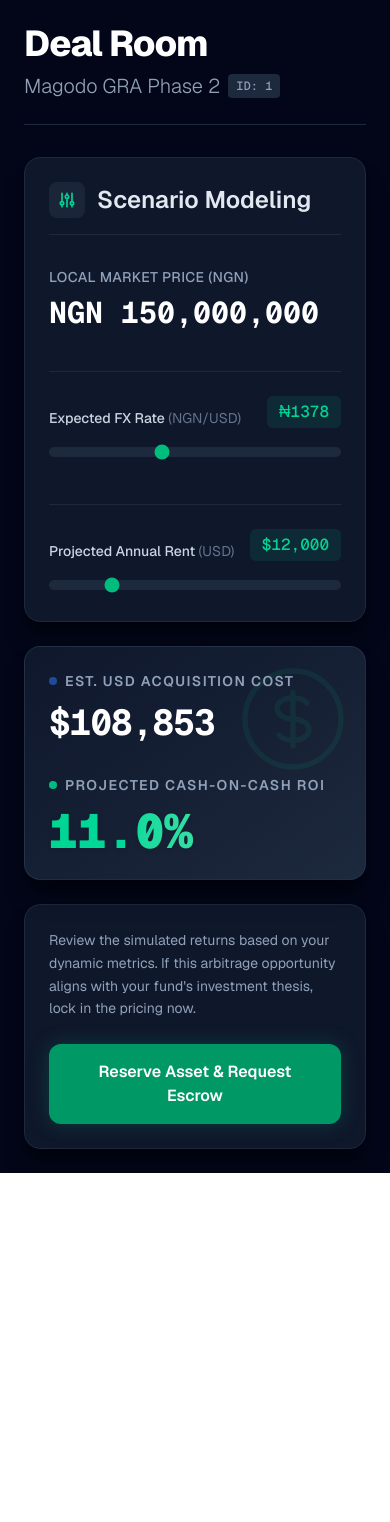
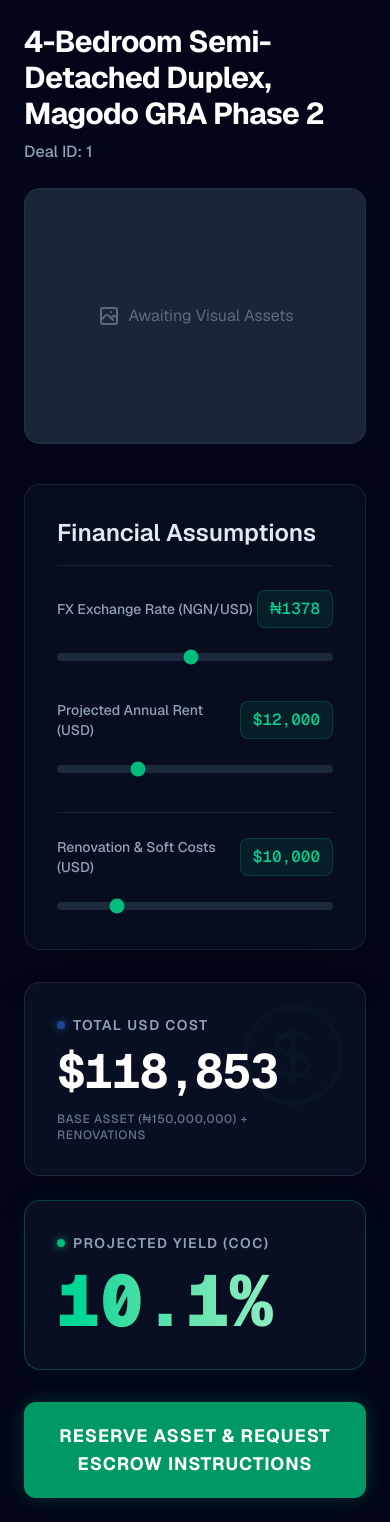
Before and after one commit to obigeorgie/EmpathyManor, a Next.js app: page /portal/1 in a window 390 px wide. Before the commit the page ends 1173 px from the top, so only its background shows below. Built offline with nearby package versions, Linux system fonts and the light colour scheme.

Commit message:
feat: add interactive investment calculator page for property portals

```diff
--- a/src/app/portal/[id]/page.tsx
+++ b/src/app/portal/[id]/page.tsx
@@ -1,44 +1,25 @@
 'use client';
 
-import { use, useState } from 'react';
-
-interface PropertyData {
-  id: string;
-  name: string;
-  priceNGN: number;
-}
+import { useState, useEffect, use } from 'react';
 
 export default function PortalPage({ params }: { params: Promise<{ id: string }> }) {
   const resolvedParams = use(params);
   const propertyId = resolvedParams.id;
 
-  // Hardcoded property state
-  const [property] = useState<PropertyData>({
-    id: propertyId,
-    name: 'Magodo GRA Phase 2',
-    priceNGN: 150000000,
-  });
+  // Task 2: Base Asset Data
+  const propertyName = "4-Bedroom Semi-Detached Duplex, Magodo GRA Phase 2";
+  const askingPriceNGN = 150000000;
 
+  // Task 2: State Variables for User Inputs
   const [exchangeRate, setExchangeRate] = useState<number>(1378);
-  const [projectedRentUSD, setProjectedRentUSD] = useState<number>(12000);
+  const [annualRent, setAnnualRent] = useState<number>(12000);
+  const [renovationCosts, setRenovationCosts] = useState<number>(10000);
 
-  const [isReserving, setIsReserving] = useState(false);
-  const [showToast, setShowToast] = useState(false);
+  // Task 2: Derived Variables for Math
+  const usdAcquisitionCost = (askingPriceNGN / exchangeRate) + renovationCosts;
+  const cashOnCashROI = usdAcquisitionCost > 0 ? (annualRent / usdAcquisitionCost) * 100 : 0;
 
-  // Core Financial Modeling Calculations
-  const acquisitionCostUSD = property.priceNGN / exchangeRate;
-  const cashOnCashROI = (projectedRentUSD / acquisitionCostUSD) * 100;
-
-  const handleReserve = async () => {
-    setIsReserving(true);
-    // Simulate an API call to reserve the asset and trigger escrow
-    await new Promise((resolve) => setTimeout(resolve, 1500));
-    setIsReserving(false);
-    setShowToast(true);
-    // Auto-hide toast after 4 seconds
-    setTimeout(() => setShowToast(false), 4000);
-  };
-
+  // Helper for formatting currencies
   const formatCurrency = (value: number, currency: string) => {
     return new Intl.NumberFormat('en-US', {
       style: 'currency',
@@ -47,189 +28,150 @@ export default function PortalPage({ params }: { params: Promise<{ id: string }>
     }).format(value);
   };
 
+  const handleReserve = () => {
+    alert('Reservation request sent to Managing Partner.');
+  };
+
+  // Task 1: Premium Dark-Mode Aesthetic with Glassmorphism
   return (
-    <div className="min-h-screen bg-slate-950 text-slate-100 p-6 md:p-12 font-sans selection:bg-emerald-500/30">
-      <div className="max-w-4xl mx-auto space-y-8">
+    <div className="min-h-screen bg-slate-950 text-slate-100 p-6 md:p-12 font-sans">
+      <div className="max-w-5xl mx-auto space-y-10">
 
-        {/* Deal Header Section */}
-        <header className="border-b border-slate-800 pb-6 mb-8">
-          <h1 className="text-4xl md:text-5xl font-extrabold tracking-tight text-white mb-2">
-            Deal Room
+        {/* Task 3: Header with Placeholder Image */}
+        <header className="space-y-6">
+          <h1 className="text-3xl md:text-5xl font-bold tracking-tight text-white mb-2">
+            {propertyName}
           </h1>
-          <p className="text-xl text-slate-400 font-light flex items-center flex-wrap gap-2">
-            {property.name}
-            <span className="text-xs font-mono font-medium bg-slate-800 text-slate-400 px-2 py-1 rounded">
-              ID: {property.id}
+          <p className="text-slate-400 font-medium">Deal ID: {propertyId}</p>
+
+          <div className="w-full h-64 md:h-96 bg-slate-800 animate-pulse rounded-2xl flex items-center justify-center border border-slate-700/50">
+            <span className="text-slate-500 content-center flex gap-2 items-center">
+              <svg className="w-6 h-6" fill="none" stroke="currentColor" viewBox="0 0 24 24"><path strokeLinecap="round" strokeLinejoin="round" strokeWidth={2} d="M4 16l4.586-4.586a2 2 0 012.828 0L16 16m-2-2l1.586-1.586a2 2 0 012.828 0L20 14m-6-6h.01M6 20h12a2 2 0 002-2V6a2 2 0 00-2-2H6a2 2 0 00-2 2v12a2 2 0 002 2z"></path></svg>
+              Awaiting Visual Assets
             </span>
-          </p>
+          </div>
         </header>
 
-        {/* Financials Modeling Grid */}
-        <div className="grid grid-cols-1 lg:grid-cols-2 gap-6 lg:gap-8">
+        {/* Task 3: Calculator Section (Grid Layout) */}
+        <div className="grid grid-cols-1 lg:grid-cols-2 gap-8 lg:gap-12">
 
-          {/* Left Column: Scenario Inputs */}
-          <div className="bg-slate-900 rounded-2xl p-6 sm:p-8 border border-slate-800 shadow-xl shadow-black/40">
-            <h2 className="text-2xl font-semibold mb-8 flex items-center text-slate-200 border-b border-slate-800 pb-4">
-              <span className="bg-slate-800/80 p-2 rounded-lg mr-3 text-emerald-400">
-                <svg className="w-5 h-5" fill="none" stroke="currentColor" viewBox="0 0 24 24"><path strokeLinecap="round" strokeLinejoin="round" strokeWidth={2} d="M12 6V4m0 2a2 2 0 100 4m0-4a2 2 0 110 4m-6 8a2 2 0 100-4m0 4a2 2 0 110-4m0 4v2m0-6V4m6 6v10m6-2a2 2 0 100-4m0 4a2 2 0 110-4m0 4v2m0-6V4"></path></svg>
-              </span>
-              Scenario Modeling
+          {/* Left Column (Inputs) */}
+          <div className="bg-slate-900/40 backdrop-blur-md rounded-2xl p-8 border border-slate-800/80 shadow-2xl space-y-8">
+            <h2 className="text-2xl font-semibold mb-6 text-slate-200 border-b border-slate-800/80 pb-4">
+              Financial Assumptions
             </h2>
 
-            <div className="space-y-10">
-              {/* Static Value: Local Market Price */}
+            <div className="space-y-8">
+              {/* Slider: Exchange Rate */}
               <div>
-                <label className="block text-sm font-medium text-slate-400 mb-2 uppercase tracking-wide">
-                  Local Market Price (NGN)
-                </label>
-                <div className="text-3xl font-bold text-white font-mono">
-                  {formatCurrency(property.priceNGN, 'NGN')}
-                </div>
-              </div>
-
-              {/* Slider 1: Exchange Rate */}
-              <div>
-                <div className="flex items-end justify-between mb-3 border-t border-slate-800 pt-6">
-                  <label htmlFor="exchangeRate" className="text-sm font-medium text-slate-300">
-                    Expected FX Rate <span className="text-slate-500 font-normal">(NGN/USD)</span>
+                <div className="flex justify-between items-center mb-4">
+                  <label htmlFor="exchangeRate" className="text-sm font-medium text-slate-400">
+                    FX Exchange Rate (NGN/USD)
                   </label>
-                  <span className="text-emerald-400 font-mono font-medium text-base bg-emerald-400/10 px-3 py-1 rounded-md">
+                  <span className="text-emerald-400 font-mono font-medium bg-emerald-500/10 px-3 py-1.5 rounded-lg border border-emerald-500/20">
                     ₦{exchangeRate}
                   </span>
                 </div>
                 <input
                   id="exchangeRate"
                   type="range"
-                  min="1000"
+                  min="800"
                   max="2000"
-                  step="5"
+                  step="10"
                   value={exchangeRate}
                   onChange={(e) => setExchangeRate(Number(e.target.value))}
-                  className="w-full h-2.5 bg-slate-800 rounded-lg appearance-none cursor-pointer accent-emerald-500 hover:accent-emerald-400 focus:outline-none focus:ring-2 focus:ring-emerald-500/20 transition-all"
+                  className="w-full h-2 bg-slate-800 rounded-lg appearance-none cursor-pointer accent-emerald-500 transition-all hover:accent-emerald-400"
                 />
               </div>
 
-              {/* Slider 2: Projected Rent */}
+              {/* Slider: Annual Rent */}
               <div>
-                <div className="flex items-end justify-between mb-3 border-t border-slate-800 pt-6">
-                  <label htmlFor="projectedRentUSD" className="text-sm font-medium text-slate-300">
-                    Projected Annual Rent <span className="text-slate-500 font-normal">(USD)</span>
+                <div className="flex justify-between items-center mb-4">
+                  <label htmlFor="annualRent" className="text-sm font-medium text-slate-400">
+                    Projected Annual Rent (USD)
                   </label>
-                  <span className="text-emerald-400 font-mono font-medium text-base bg-emerald-400/10 px-3 py-1 rounded-md">
-                    {formatCurrency(projectedRentUSD, 'USD')}
+                  <span className="text-emerald-400 font-mono font-medium bg-emerald-500/10 px-3 py-1.5 rounded-lg border border-emerald-500/20">
+                    {formatCurrency(annualRent, 'USD')}
                   </span>
                 </div>
                 <input
-                  id="projectedRentUSD"
+                  id="annualRent"
                   type="range"
                   min="5000"
-                  max="40000"
+                  max="30000"
                   step="500"
-                  value={projectedRentUSD}
-                  onChange={(e) => setProjectedRentUSD(Number(e.target.value))}
-                  className="w-full h-2.5 bg-slate-800 rounded-lg appearance-none cursor-pointer accent-emerald-500 hover:accent-emerald-400 focus:outline-none focus:ring-2 focus:ring-emerald-500/20 transition-all"
+                  value={annualRent}
+                  onChange={(e) => setAnnualRent(Number(e.target.value))}
+                  className="w-full h-2 bg-slate-800 rounded-lg appearance-none cursor-pointer accent-emerald-500 transition-all hover:accent-emerald-400"
+                />
+              </div>
+
+              {/* Slider: Renovation Costs */}
+              <div>
+                <div className="flex justify-between items-center mb-4 border-t border-slate-800/80 pt-6">
+                  <label htmlFor="renovationCosts" className="text-sm font-medium text-slate-400">
+                    Renovation & Soft Costs (USD)
+                  </label>
+                  <span className="text-emerald-400 font-mono font-medium bg-emerald-500/10 px-3 py-1.5 rounded-lg border border-emerald-500/20">
+                    {formatCurrency(renovationCosts, 'USD')}
+                  </span>
+                </div>
+                <input
+                  id="renovationCosts"
+                  type="range"
+                  min="0"
+                  max="50000"
+                  step="1000"
+                  value={renovationCosts}
+                  onChange={(e) => setRenovationCosts(Number(e.target.value))}
+                  className="w-full h-2 bg-slate-800 rounded-lg appearance-none cursor-pointer accent-emerald-500 transition-all hover:accent-emerald-400"
                 />
               </div>
             </div>
           </div>
 
-          {/* Right Column: Calculations & Call to Action */}
-          <div className="flex flex-col gap-6 lg:gap-8">
+          {/* Right Column (Outputs & CTA) */}
+          <div className="flex flex-col gap-6">
 
-            {/* Projected Returns Card */}
-            <div className="bg-gradient-to-br from-slate-900 to-slate-800 rounded-2xl p-6 sm:p-8 relative overflow-hidden border border-slate-700/50 shadow-xl shadow-black/40">
-              <div className="absolute top-0 right-0 p-6 opacity-10 text-emerald-500">
+            {/* Metric Card: Total USD Cost */}
+            <div className="bg-slate-900/60 backdrop-blur-xl rounded-2xl p-8 border border-slate-700/50 shadow-2xl relative overflow-hidden group">
+              <div className="absolute top-0 right-0 p-6 opacity-[0.03] text-emerald-500 transition-opacity group-hover:opacity-10 duration-500">
                 <svg className="w-32 h-32 transform translate-x-4 -translate-y-4" fill="none" stroke="currentColor" viewBox="0 0 24 24"><path strokeLinecap="round" strokeLinejoin="round" strokeWidth={1} d="M12 8c-1.657 0-3 .895-3 2s1.343 2 3 2 3 .895 3 2-1.343 2-3 2m0-8c1.11 0 2.08.402 2.599 1M12 8V7m0 1v8m0 0v1m0-1c-1.11 0-2.08-.402-2.599-1M21 12a9 9 0 11-18 0 9 9 0 0118 0z"></path></svg>
               </div>
+              <h3 className="text-sm font-semibold text-slate-400 uppercase tracking-widest mb-3 flex items-center gap-2 relative z-10">
+                <div className="w-2 h-2 rounded-full bg-blue-500/50 shadow-[0_0_8px_rgba(59,130,246,0.5)]"></div>
+                Total USD Cost
+              </h3>
+              <div className="text-5xl sm:text-6xl font-bold text-white tracking-tight relative z-10 font-mono">
+                {formatCurrency(usdAcquisitionCost, 'USD')}
+              </div>
+              <p className="text-xs text-slate-500 mt-4 relative z-10 uppercase font-medium tracking-wider">
+                Base Asset (₦{askingPriceNGN.toLocaleString()}) + Renovations
+              </p>
+            </div>
 
-              <div className="relative z-10 space-y-8">
-                <div>
-                  <h3 className="text-sm font-semibold text-slate-400 uppercase tracking-widest mb-3 flex items-center gap-2">
-                    <div className="w-2 h-2 rounded-full bg-blue-500/50"></div>
-                    Est. USD Acquisition Cost
-                  </h3>
-                  <div className="text-4xl sm:text-5xl font-bold text-white font-mono tracking-tight">
-                    {formatCurrency(acquisitionCostUSD, 'USD')}
-                  </div>
-                </div>
-
-                <div>
-                  <h3 className="text-sm font-semibold text-slate-400 uppercase tracking-widest mb-3 flex items-center gap-2">
-                    <div className="w-2 h-2 rounded-full bg-emerald-500"></div>
-                    Projected Cash-on-Cash ROI
-                  </h3>
-                  <div className="text-5xl sm:text-6xl font-black text-transparent bg-clip-text bg-gradient-to-r from-emerald-400 to-emerald-300 drop-shadow-sm font-mono filter drop-shadow-[0_0_15px_rgba(52,211,153,0.3)]">
-                    {cashOnCashROI.toFixed(1)}%
-                  </div>
-                </div>
+            {/* Metric Card: Cash-on-Cash ROI */}
+            <div className="bg-slate-900/60 backdrop-blur-xl rounded-2xl p-8 border border-emerald-500/30 shadow-[0_0_30px_rgba(16,185,129,0.05)] relative overflow-hidden flex-grow flex flex-col justify-center">
+              <h3 className="text-sm font-semibold text-slate-400 uppercase tracking-widest mb-3 flex items-center gap-2 relative z-10">
+                <div className="w-2 h-2 rounded-full bg-emerald-500 shadow-[0_0_8px_rgba(16,185,129,0.8)]"></div>
+                Projected Yield (CoC)
+              </h3>
+              <div className="text-7xl font-black text-transparent bg-clip-text bg-gradient-to-r from-emerald-400 to-emerald-200 drop-shadow-sm filter drop-shadow-[0_0_20px_rgba(52,211,153,0.2)] font-mono relative z-10">
+                {cashOnCashROI.toFixed(1)}%
               </div>
             </div>
 
-            {/* Action Box */}
-            <div className="bg-slate-900 rounded-2xl p-6 sm:p-8 border border-slate-800 shadow-xl shadow-black/40 flex-grow flex flex-col justify-center">
-              <p className="text-sm text-slate-400 mb-6 leading-relaxed">
-                Review the simulated returns based on your dynamic metrics. If this arbitrage opportunity aligns with your fund's investment thesis, lock in the pricing now.
-              </p>
+            {/* CTA Button */}
+            <button
+              onClick={handleReserve}
+              className="mt-2 w-full relative overflow-hidden rounded-xl bg-emerald-600 px-6 py-5 text-center font-bold text-white shadow-[0_0_20px_rgba(5,150,105,0.3)] transition-all hover:bg-emerald-500 hover:shadow-[0_0_30px_rgba(5,150,105,0.5)] hover:-translate-y-0.5 active:translate-y-0 active:scale-[0.98] text-lg uppercase tracking-wider"
+            >
+              Reserve Asset & Request Escrow Instructions
+            </button>
 
-              <button
-                onClick={handleReserve}
-                disabled={isReserving}
-                className="group relative w-full overflow-hidden rounded-xl bg-emerald-600 px-6 py-4 text-center font-semibold text-white shadow-[0_0_20px_rgba(5,150,105,0.3)] transition-all hover:bg-emerald-500 hover:shadow-[0_0_30px_rgba(5,150,105,0.5)] active:scale-[0.98] disabled:scale-100 disabled:opacity-70 disabled:cursor-not-allowed disabled:hover:bg-emerald-600 disabled:hover:shadow-none"
-              >
-                <div className="absolute inset-0 w-full h-full bg-gradient-to-r from-transparent via-white/20 to-transparent -translate-x-full group-hover:animate-[shimmer_1.5s_infinite]"></div>
-                {isReserving ? (
-                  <span className="flex items-center justify-center gap-2">
-                    <svg className="animate-spin h-5 w-5 text-white/80" xmlns="http://www.w3.org/2000/svg" fill="none" viewBox="0 0 24 24">
-                      <circle className="opacity-25" cx="12" cy="12" r="10" stroke="currentColor" strokeWidth="4"></circle>
-                      <path className="opacity-75" fill="currentColor" d="M4 12a8 8 0 018-8V0C5.373 0 0 5.373 0 12h4zm2 5.291A7.962 7.962 0 014 12H0c0 3.042 1.135 5.824 3 7.938l3-2.647z"></path>
-                    </svg>
-                    Processing Request...
-                  </span>
-                ) : (
-                  'Reserve Asset & Request Escrow'
-                )}
-              </button>
-            </div>
           </div>
-
         </div>
       </div>
-
-      {/* Global Scoped Toast Styling / Animations */}
-      <style dangerouslySetInnerHTML={{__html: `
-        @keyframes slideInUp {
-          from { transform: translateY(20px); opacity: 0; }
-          to { transform: translateY(0); opacity: 1; }
-        }
-        @keyframes shimmer {
-          100% { transform: translateX(100%); }
-        }
-        .animate-toast {
-          animation: slideInUp 0.4s cubic-bezier(0.16, 1, 0.3, 1) forwards;
-        }
-      `}} />
-
-      {/* Toast Notification Container */}
-      {showToast && (
-        <div className="fixed bottom-6 right-6 z-50 animate-toast">
-          <div className="bg-slate-800 border border-emerald-500/30 text-white px-5 py-4 rounded-xl shadow-[0_10px_40px_rgba(0,0,0,0.5)] flex items-start gap-4 backdrop-blur-md">
-            <div className="mt-0.5 h-8 w-8 shrink-0 bg-emerald-500/20 rounded-full flex items-center justify-center text-emerald-400">
-              <svg className="w-5 h-5" fill="none" stroke="currentColor" viewBox="0 0 24 24"><path strokeLinecap="round" strokeLinejoin="round" strokeWidth={2} d="M5 13l4 4L19 7"></path></svg>
-            </div>
-            <div>
-              <p className="font-semibold text-emerald-400 tracking-wide">Asset Reserving Initiated</p>
-              <p className="text-sm text-slate-300 mt-1">Escrow wire instructions have been dispatched securely to your registered email.</p>
-            </div>
-            <button
-              onClick={() => setShowToast(false)}
-              className="ml-2 text-slate-500 hover:text-slate-300 transition-colors"
-            >
-              <svg className="w-5 h-5" fill="none" stroke="currentColor" viewBox="0 0 24 24"><path strokeLinecap="round" strokeLinejoin="round" strokeWidth={2} d="M6 18L18 6M6 6l12 12"></path></svg>
-            </button>
-          </div>
-        </div>
-      )}
-
     </div>
   );
 }
```
